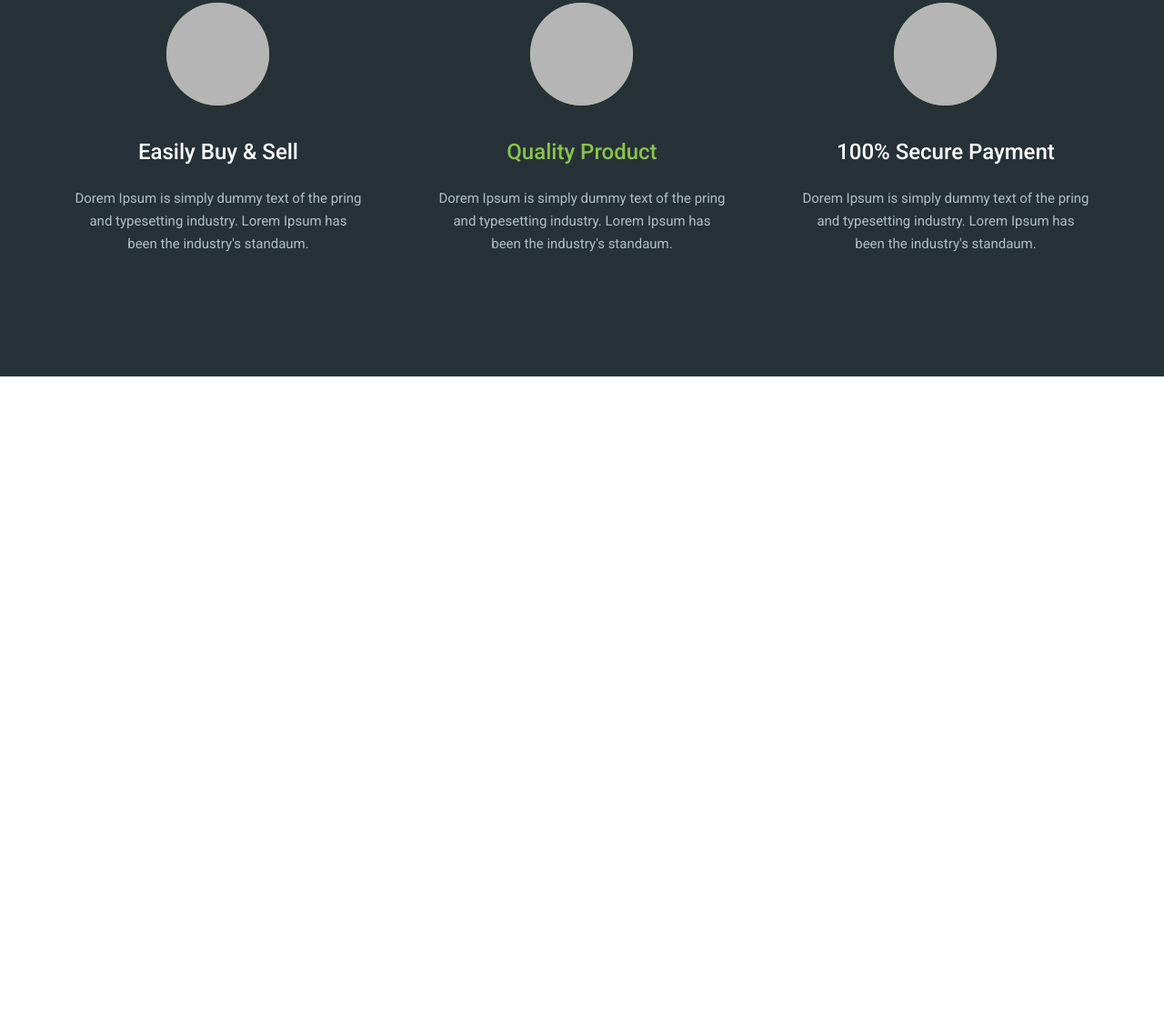
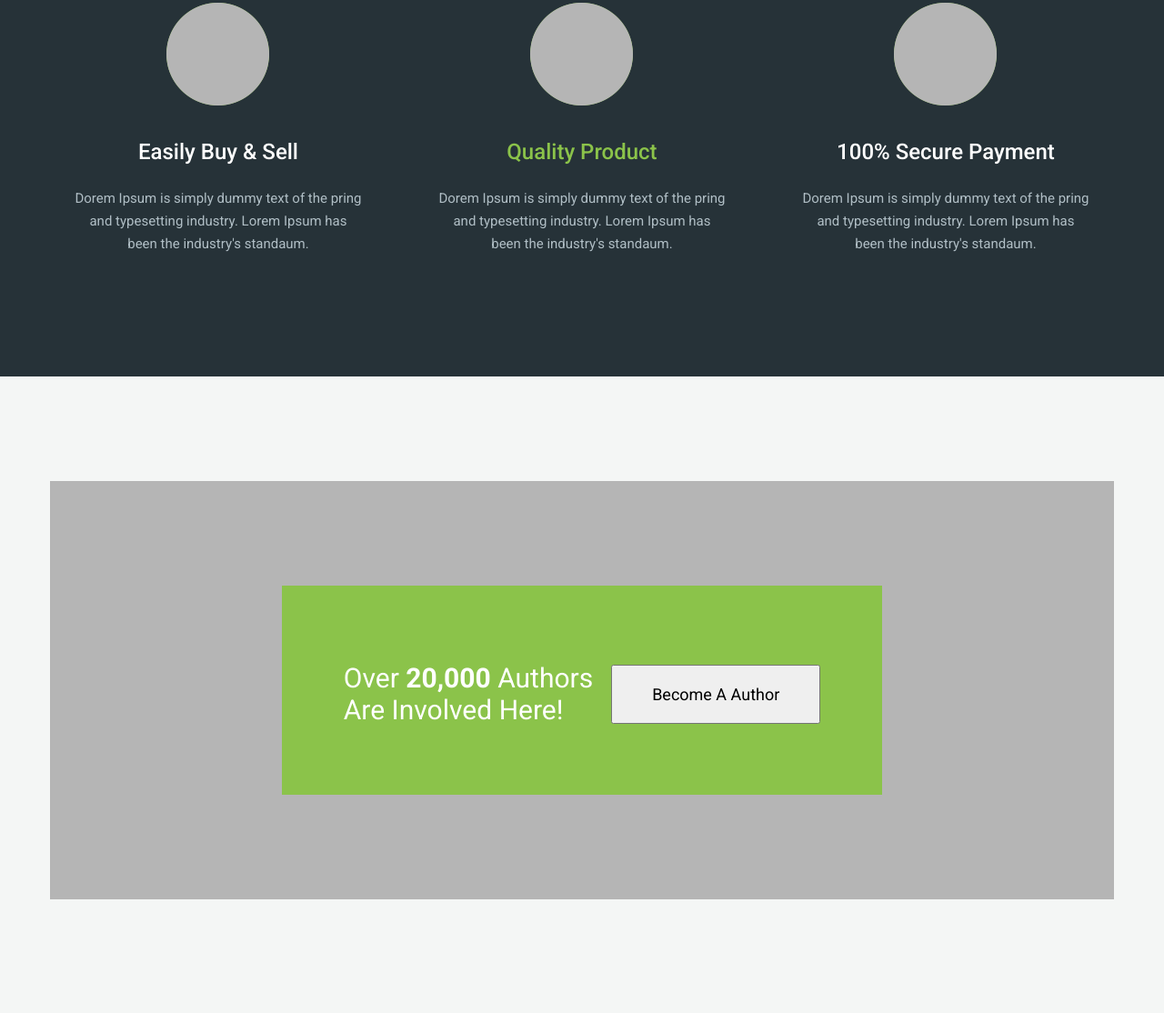
Before and after one commit to DreamTeammm/Foxtar, a website: page public/index.html in a window 1280 px wide. Shown: the part 2509-3623 px from the top of the page at 91% size. Before the commit the page ends 2923 px from the top, so only its background shows below. Drawn offline with nearby package versions, Linux system fonts and the light colour scheme.

Commit message:
added become author section

```diff
--- a/public/css/main.css
+++ b/public/css/main.css
@@ -830,6 +830,60 @@ body {
 }
 /* ---------- END ---------- */
 
+/* ---------- BECOME AUTHOR SECTION ---------- */
+.becomeAuthorSection {
+	background-color: #f4f6f5;
+	height: 700px;
+	width: 100%;
+	padding-top: 115px;
+	padding-bottom: 115px;
+}
+
+.authorContainer {
+	padding-top: 115px;
+	padding-bottom: 115px;
+	background-color: #b5b5b5;
+}
+
+.innerContainer {
+	vertical-align: middle;
+	height: 220px;
+	width: 660px;
+	padding-top: 115px;
+	padding-bottom: 115px;
+	background-color: #8bc34a;
+	margin-left: auto;
+	margin-right: auto;
+}
+
+.insideInderContainer {
+	display: flex;
+	flex-direction: row;
+	flex-wrap: wrap;
+	justify-content: center;
+	align-items: center;
+}
+
+.labelContainer {
+	display: block;
+	float: left;
+	margin-top: -30px;
+	background-color: #8bc34a;
+	font-size: 30px;
+	color: white;
+}
+
+.buttonAuthor {
+	display: block;
+	float: left;
+	height: 65px;
+	width: 230px;
+	margin-top: -30px;
+	margin-left: 20px;
+	font-size: 18px;
+}
+/* ---------- END ---------- */
+
 /* ---------- FOOTER ---------- */
 /* ---------- END ---------- */
 
--- a/public/index.html
+++ b/public/index.html
@@ -693,6 +693,21 @@
 				</div>
 			</div>
 		</section>
+		<div class="becomeAuthorSection">
+			<div class="container">
+				<div class="authorContainer">
+					<div class="innerContainer">
+						<div class="insideInderContainer">
+							<label class="labelContainer">
+								Over <strong>20,000</strong> Authors <br/>
+								Are Involved Here!
+							</label>
+							<input type="button" class="buttonAuthor" value="Become A Author">
+						</div>
+					</div>
+				</div>
+			</div>
+		</div>
 	</main>
 	<footer class="footer"></footer>
 </div>
```
